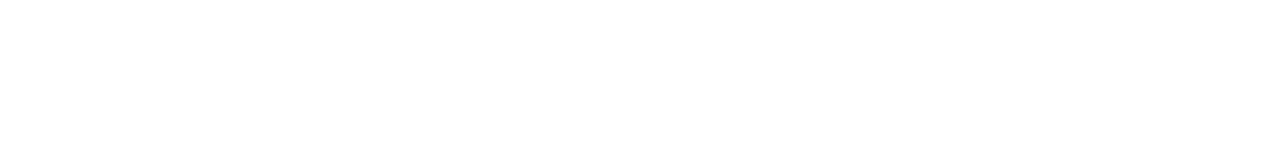
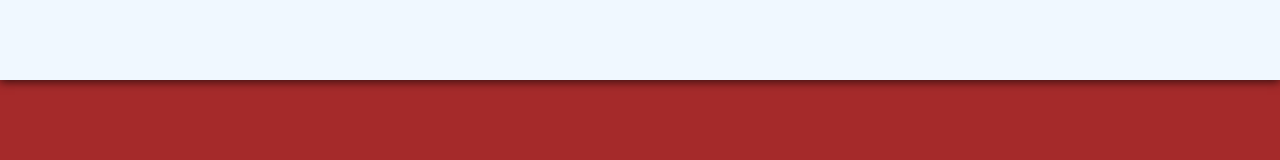
Before and after one commit to VitorVitima/HTML-CSS, a plain HTML site: page Modulo 3/trash/negocionaofunvi.html in a window 1280 px wide. Drawn offline with Linux system fonts and the light colour scheme.

Commit message:
Começo na criação de um test

```diff
--- a/Modulo 3/trash/negocionaofunvi.html
+++ b/Modulo 3/trash/negocionaofunvi.html
@@ -5,8 +5,13 @@
     <meta http-equiv="X-UA-Compatible" content="IE=edge">
     <meta name="viewport" content="width=device-width, initial-scale=1.0">
     <title>Document</title>
+    <link rel="stylesheet" href="style.css">
 </head>
 <body>
-
+    <header>
+        <nav>
+            <div></div>
+        </nav>
+    </header>
 </body>
 </html>
--- /dev/null
+++ b/Modulo 3/trash/style.css
@@ -0,0 +1,16 @@
+@charset "UTF-8";
+* {
+    margin: 0px;
+    padding: 0px;
+}
+
+body {
+    background-color: #a52a2a;
+}
+
+header {
+    background-color: aliceblue;
+    height: 80px;
+
+    box-shadow: 0px 2px 9px #000000ab;;
+}
```
